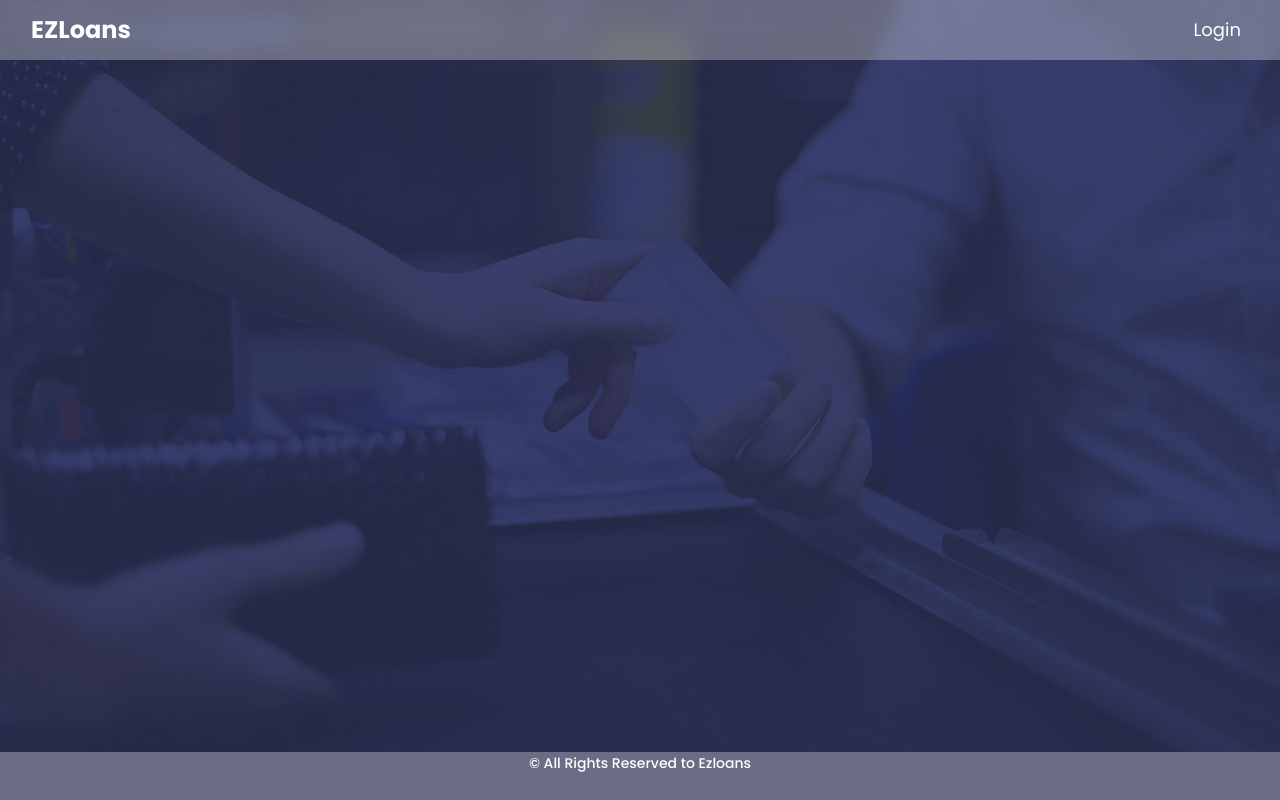
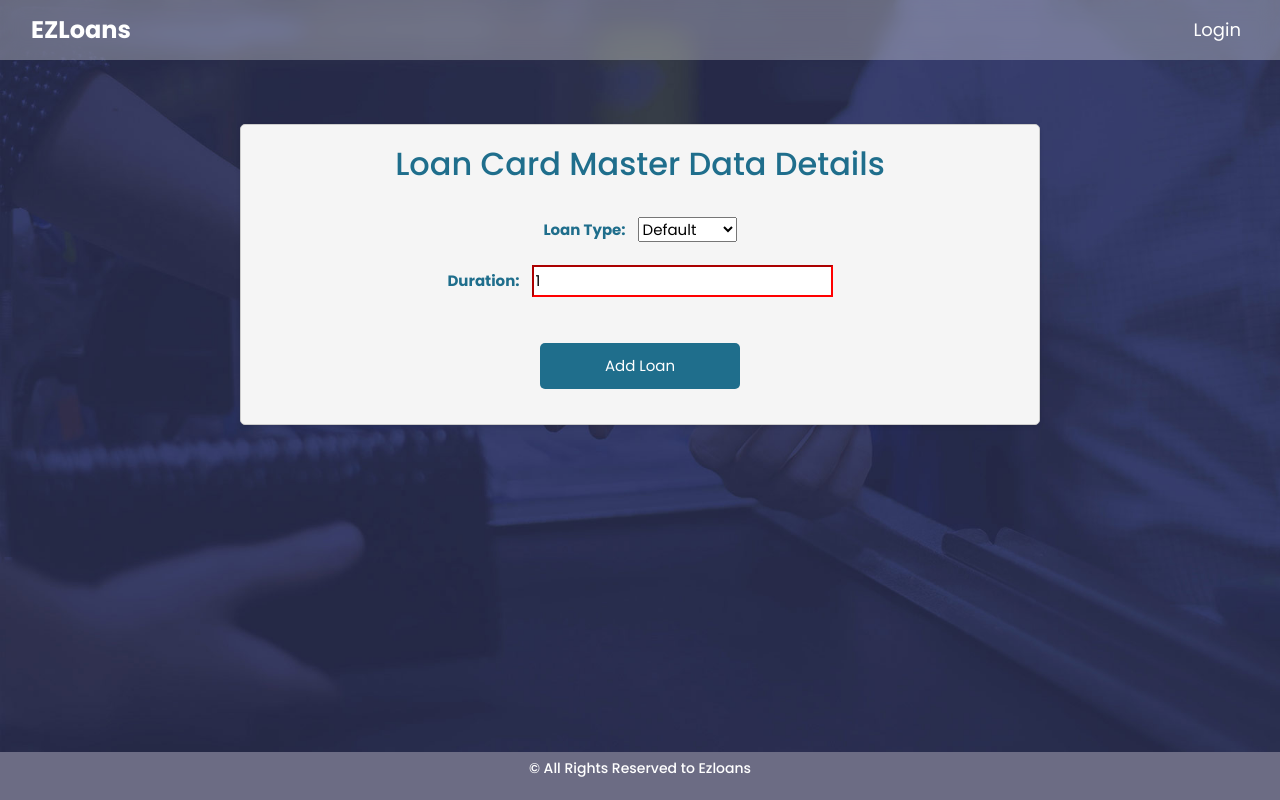
Before and after one commit to TalionSlade/ezloans, a React (Create React App) app in the folder Ezloans-react/: page /addloan in a window 1280 px wide. Built offline with nearby package versions, Linux system fonts and the light colour scheme.

Commit message:
Adding loan card

```diff
--- a/Ezloans-react/src/App.css
+++ b/Ezloans-react/src/App.css
@@ -32,6 +32,7 @@
   text-align: center;
   vertical-align: middle;
   height: 6vh;
+  padding-top: 5px;
   font-weight: bold;
   border-top: 3px;
   align-items: center;
--- a/Ezloans-react/src/App.js
+++ b/Ezloans-react/src/App.js
@@ -14,7 +14,8 @@ import { useAuth} from './components/AuthContext';
 
 function App() {
   const [toggle, setToggle] = useState(false);
-  const Toggle = () => { if(!isLoggedIn) {
+  const Toggle = () => {
+    if(!isLoggedIn) {
     setToggle(false);
   }
   setToggle(!toggle) };
@@ -42,7 +43,7 @@ function App() {
                 <Route path="/addemp" element={<Registeration/>}/>
                 <Route path="/login" element={<Login />}/>
                 <Route path="/dashboard" element={<Dashboard/>}/>
-                <Route path="/loan" element={<Loan/>}/>
+                <Route path="/addloan" element={<Loan/>}/>
               </Routes>
             </div>
 
--- a/Ezloans-react/src/components/Loan.js
+++ b/Ezloans-react/src/components/Loan.js
@@ -1,9 +1,95 @@
-import React from 'react'
+import React, {useState} from 'react';
+import { useNavigate } from 'react-router-dom';
+import '../styles/Loan.css';
 
+import AuthenticationService from '../service/AuthenticationService';
 const Loan = () => {
+  const history = useNavigate();
+   //defining state
+   const [loanCard, setloanCard] = useState({
+    type: '',
+    duration: 1,
+  });
+  const [errors,setErrors] = useState('');
+  const [successMessage,setSuccessMessage] = useState('');
+
+  const handleChange = (e) => {
+    const { name, value } = e.target;
+      setloanCard((prevloanCard) => ({
+        ...prevloanCard,
+        [name]: value
+  }));
+  };
+
+const handleSubmit = async (e) => {
+  // e.preventDefault();
+  // const validationErrors = validateForm();
+  // if (Object.keys(validationErrors).length === 0) {
+  //   try {
+      await AuthenticationService.addLoan(loanCard);
+      setSuccessMessage('Added Successfully!');
+      alert("Added Successfully!");
+      // setTimeout(() => {
+      //   history('/login'); // navigates to Login Component
+      // }, 3000);
+
+    // }
+
+    // catch (error) {
+    //   console.error('Error', error);
+    //   setSuccessMessage('An error when adding a loan.');
+    // }
+  // }
+  // else {
+  //   setErrors(validationErrors);
+  // }
+};
+
   return (
-    <div>Loan</div>
+    <div className="loan-container">
+     <form>
+        <h2 style={{ color: '#1f6e8c', gridColumn: '1 / span 2' }}>Loan Card Master Data Details</h2>
+        <br>
+        </br>
+
+        <div className="form-group">
+
+        <label style={{ color: '#1f6e8c'}}>Loan Type: </label>
+        &nbsp; &nbsp;
+        <select value={loanCard.type} name="type" onChange={handleChange}
+            className={errors.type && 'error'}>
+            <option value="Default">Default</option>
+            <option value="Furniture">Furniture</option>
+            <option value="Crockery">Crockery</option>
+            <option value="Stationary">Stationary</option>
+          </select>
+        {loanCard.type && <p className="error-message">{errors.type}</p>}
+      </div>
+
+      <div className="form-group">
+          <label style={{ color: '#1f6e8c'}}>Duration:  </label>
+          &nbsp; &nbsp;
+          <input
+            type="number"
+            name="duration"
+            value={loanCard.duration}
+            onChange={handleChange}
+            className={loanCard.duration && 'error'}
+          />
+          {loanCard.duration && <p className="error-message">{errors.duration}</p>}
+        </div>
+        <br></br>
+        <div className="form-group">
+        <button type="submit" className="submit-button" onClick={handleSubmit}>
+          Add Loan
+        </button>
+        {successMessage && <p className="success-message">{successMessage}</p>}
+      </div>
+
+        </form>
+        </div>
+
   )
 }
 
-export default Loan
+export default Loan;
--- a/Ezloans-react/src/components/Registeration.js
+++ b/Ezloans-react/src/components/Registeration.js
@@ -49,9 +49,9 @@ const handleSubmit = async (e) => {
       await AuthenticationService.registerEmployee(employee);
       setSuccessMessage('Registration successful!');
       alert("Registration Successfull");
-      setTimeout(() => {
-        history('/login'); // navigates to Login Component
-      }, 3000);
+      // setTimeout(() => {
+      //   history('/login'); // navigates to Login Component
+      // }, 3000);
 
     }
 
--- a/Ezloans-react/src/service/AuthenticationService.js
+++ b/Ezloans-react/src/service/AuthenticationService.js
@@ -24,6 +24,16 @@ class AuthenticationService{
             console.error('Registeration Error: ', error);
         }
 }
+
+static async addLoan(loanCard){
+    try{
+        const response=await axios.post('http://localhost:8085/ezloans/api/addloancard', loanCard);
+        return response.data;
+    }
+    catch(error){
+        console.error('Error: ', error);
+    }
+}
 }
 
 export default AuthenticationService;
--- /dev/null
+++ b/Ezloans-react/src/styles/Loan.css
@@ -0,0 +1,53 @@
+
+/* Register.css */
+.loan-container {
+    max-width: 800px; /* Adjust the max-width to your preference */
+    margin: 0 auto;
+    padding: 20px;
+    border: 1px solid #ccc;
+    border-radius: 5px;
+    background-color: #f5f5f5;
+    box-shadow: 0 2px 4px rgba(0, 0, 0, 0.1);
+    margin-bottom: 1%;
+
+    margin-top: 5%;
+  }
+
+  /* .form-grid {
+    display: grid;
+    grid-template-columns: 1fr 1fr;
+    grid-gap: 20px;
+  } */
+
+
+  label {
+    font-weight: bold;
+  }
+  .form-group {
+    margin-bottom: 15px;
+  }
+
+/*
+    .error {
+      border-color: red;
+    } */
+/*
+    .error-message {
+      color: red;
+      margin-top: 5px;
+    } */
+
+    .success-message {
+      color: green;
+      margin-top: 20px;
+    }
+
+    .submit-button {
+      background-color: #1f6e8c;
+      color: white;
+      border: none;
+      align-self: center;
+      padding: 10px 20px;
+      border-radius: 5px;
+      width:200px;
+    }
```
